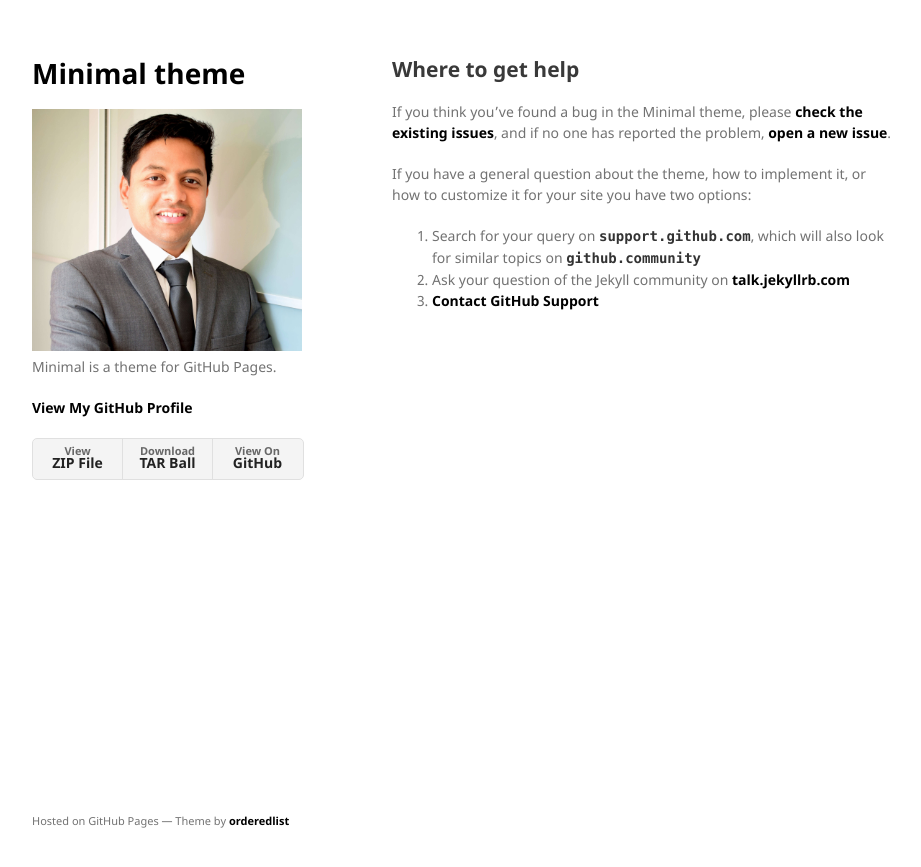
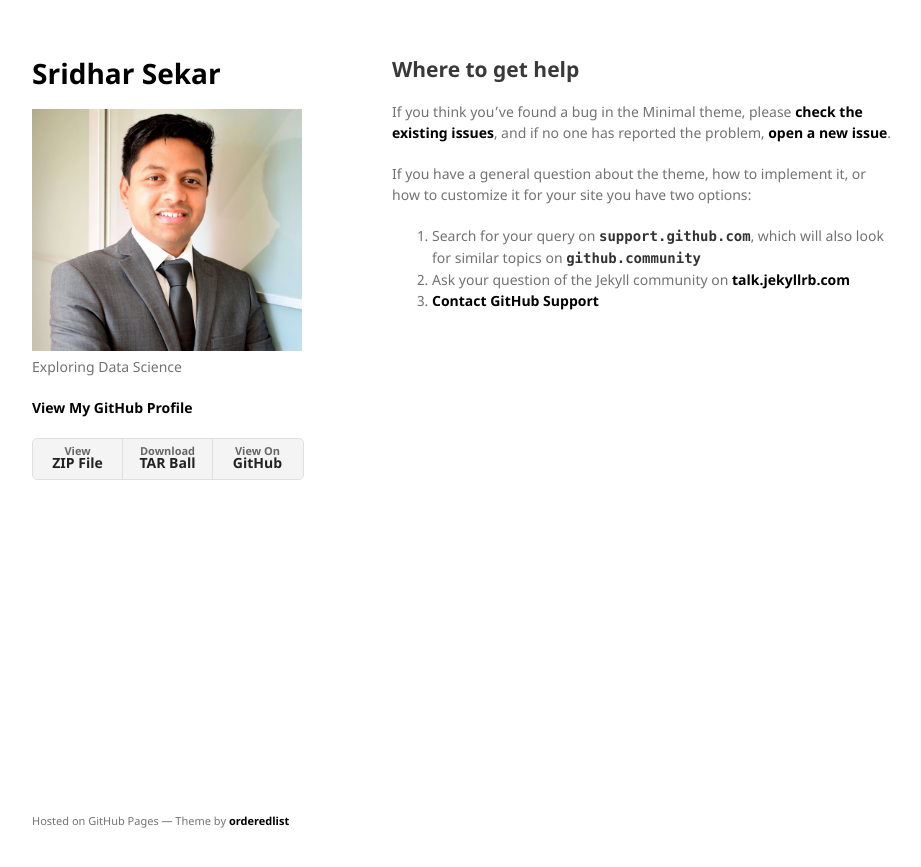
Before and after one commit to sridhar-portfolio/sridhar-portfolio.github.io, a Jekyll site: the page built from docs/SUPPORT.md, in a window 1280 px wide. Shown: the top 867 px of the page, without its empty margins (178-1099 px from the left). Built offline with Jekyll 4.4.1, drawn with Linux system fonts in a browser that asks for light colours; our own code applies the rules of GitHub Pages for plain Markdown files.

Commit message:
Update _config.yml

```diff
--- a/_config.yml
+++ b/_config.yml
@@ -1,6 +1,6 @@
-title: Minimal theme
+title: Sridhar Sekar
 logo: /assets/img/Foto.jpg
-description: Minimal is a theme for GitHub Pages.
+description: Exploring Data Science
 show_downloads: true
 google_analytics:
 theme: jekyll-theme-minimal
```
